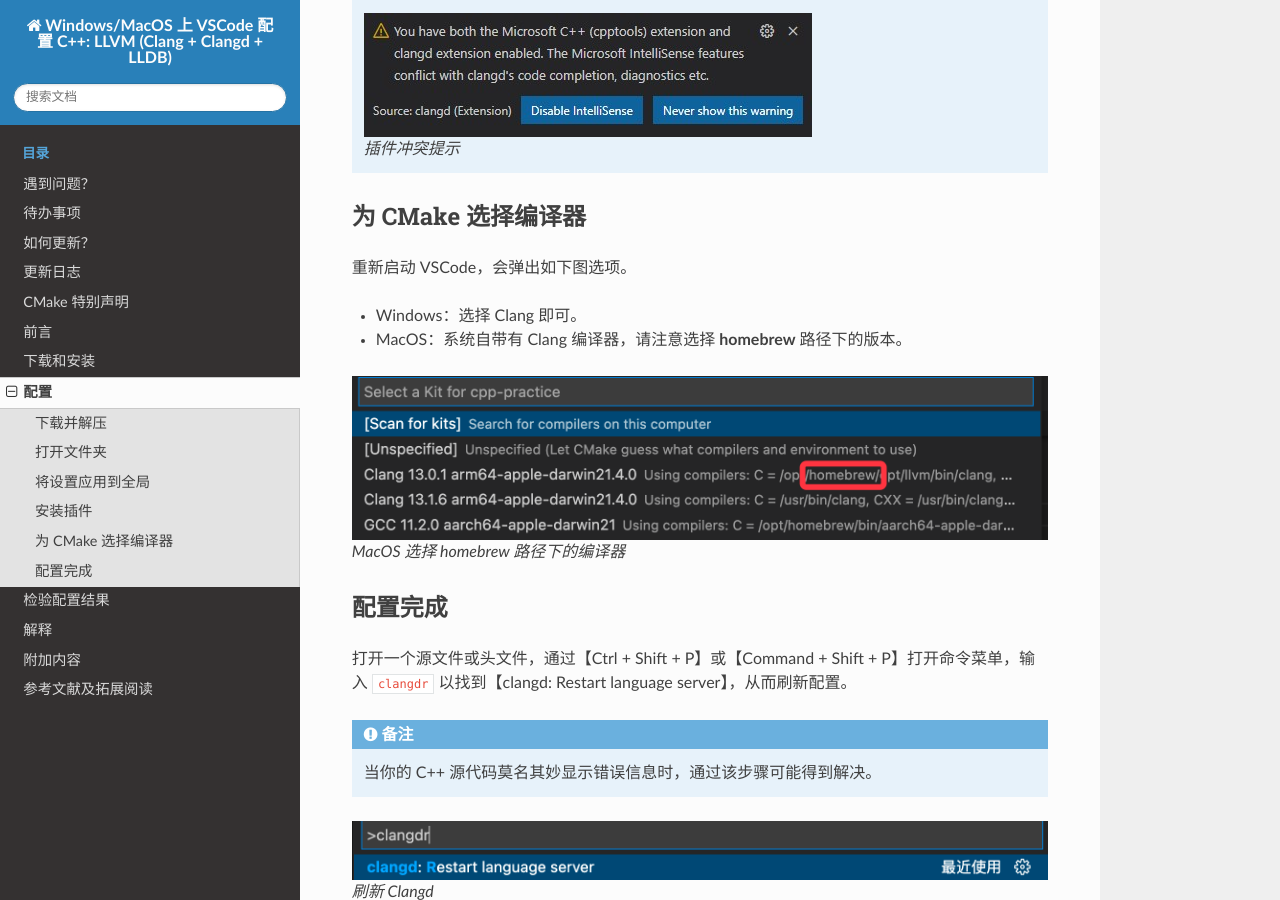
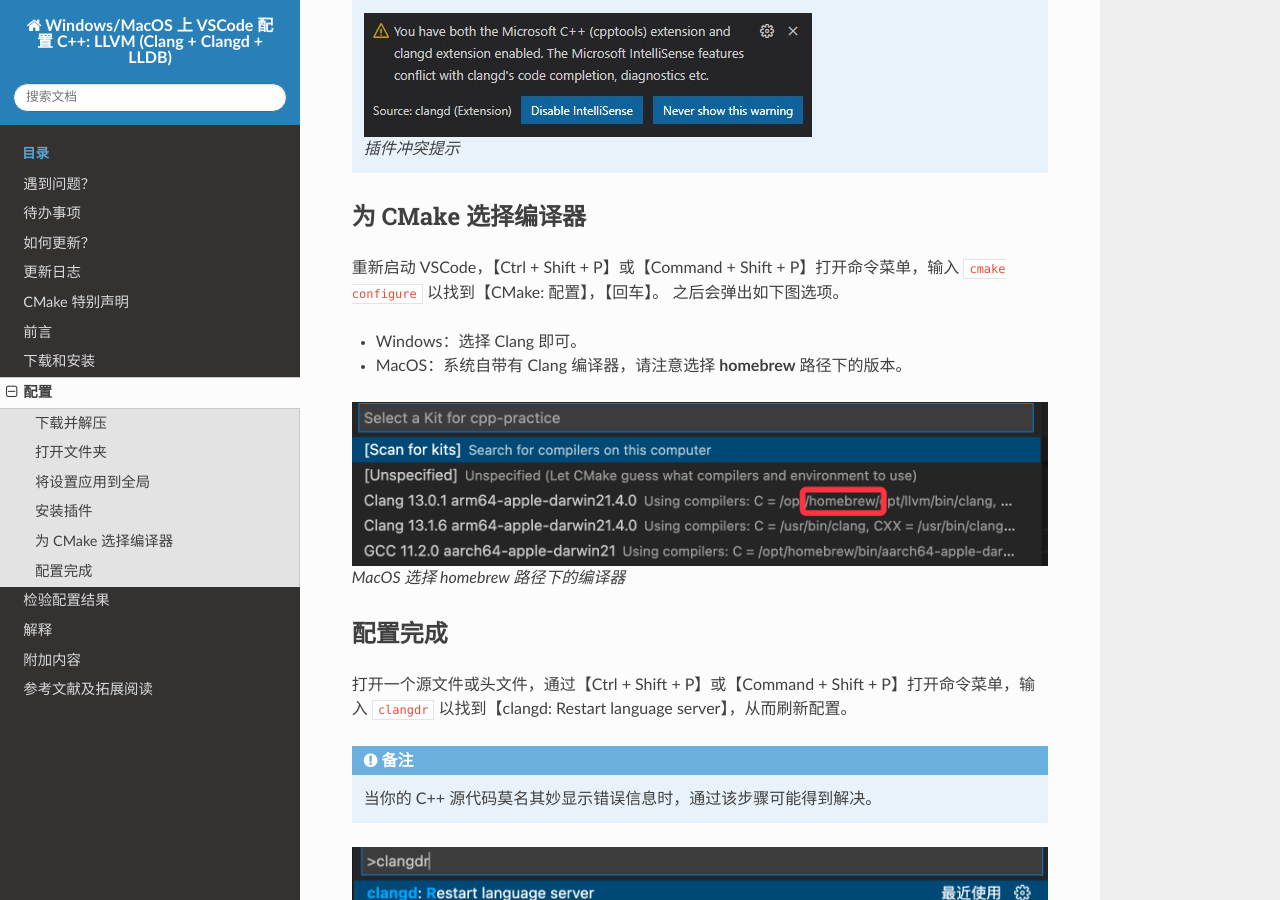
Before and after one commit to FeignClaims/vscode_cpp_starter, a Sphinx documentation site: the page built from docs/source/configure.rst, in a window 1280 px wide and 900 px high, scrolled down 3945 px. Built offline with Sphinx 7.4.7 and the Read the Docs theme 2.0.0, drawn with Linux system fonts in a browser that asks for light colours.

Commit message:
适配 CMake 配置更新说明

```diff
--- a/docs/source/configure.rst
+++ b/docs/source/configure.rst
@@ -101,7 +101,8 @@
 为 CMake 选择编译器
 *******************
 
-重新启动 VSCode，会弹出如下图选项。
+重新启动 VSCode，【Ctrl + Shift + P】或【Command + Shift + P】打开命令菜单，输入 ``cmake configure`` 以找到【CMake: 配置】，【回车】。
+之后会弹出如下图选项。
 
 - Windows：选择 Clang 即可。
 - MacOS：系统自带有 Clang 编译器，请注意选择 **homebrew** 路径下的版本。
```
